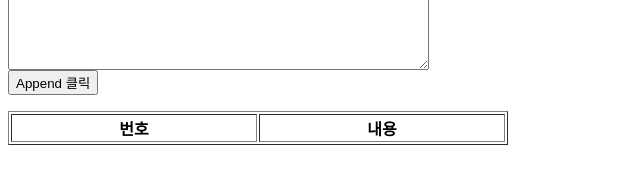
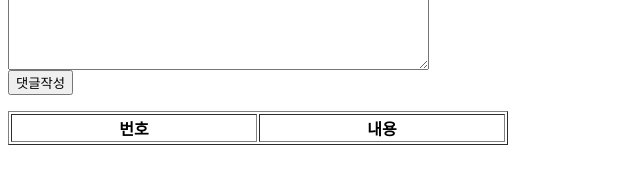
Before and after one commit to hummingbird26/test01, a plain HTML site: page index.html in a window 1280 px wide. Shown: the part 244-428 px from the top of the page, 0-640 px from the left. Drawn offline with nearby package versions, Linux system fonts and the light colour scheme.

Commit message:
기말과제

```diff
--- a/index.html
+++ b/index.html
@@ -26,7 +26,7 @@
         <form id = "form">
 
             <textarea form = "form" id = "ripple" cols = "50" rows = "20">내용을 입력해 주세요.</textarea><br>
-           <input type="button" value="Append 클릭" onclick="createripple()"></div>
+           <input type="button" value="댓글작성" onclick="createripple()"></div>
 
 
         </form>
```
